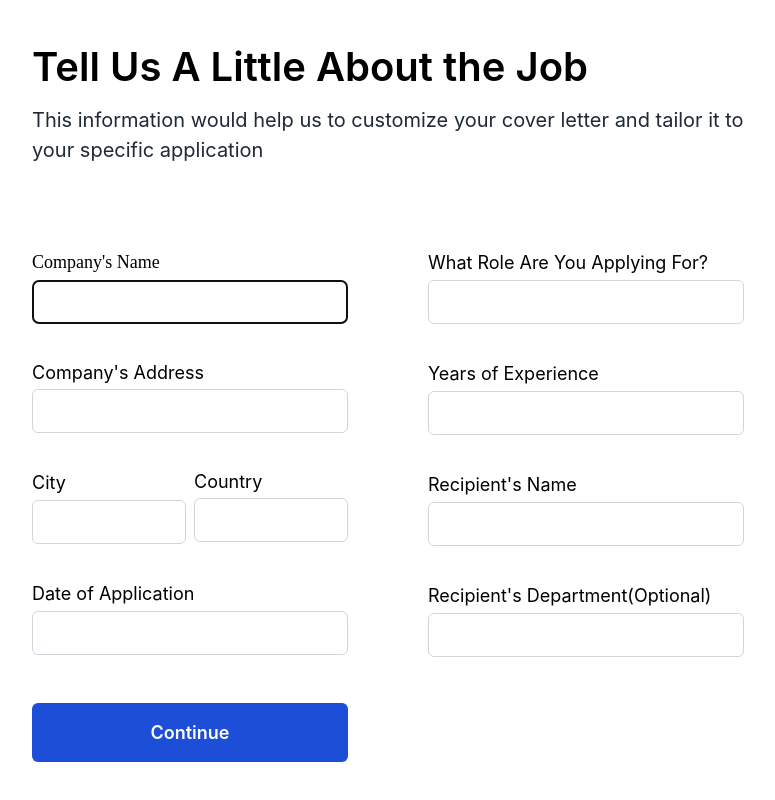
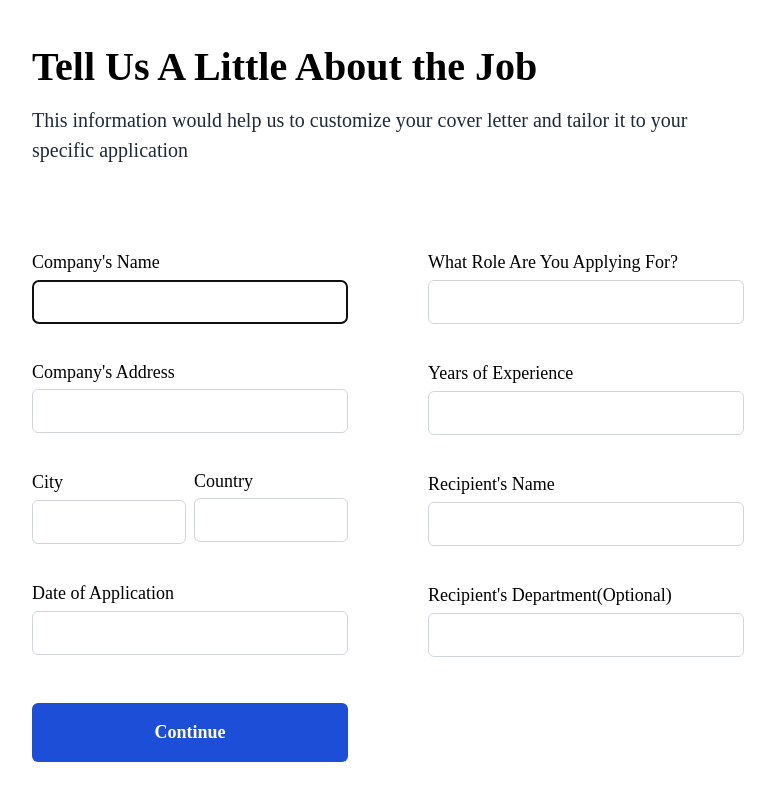
Before and after one commit to alamadrid01/Bot, a React (Create React App) app: page /upload-data in a window 1280 px wide. Shown: the part 302-1102 px from the top of the page, without its empty margins (252-1027 px from the left). Built offline with nearby package versions, Linux system fonts and the light colour scheme.

Commit message:
style: Updated the font of the components

```diff
--- a/src/components/input/InputData.js
+++ b/src/components/input/InputData.js
@@ -61,7 +61,7 @@ function InputData() {
 
 
   return (
-    <div className='bg-red px-10 md:px-[204px] md:py-[120px] py-10'>
+    <div className='bg-red px-10 md:px-[204px] md:py-[120px] font-manrope py-10'>
         <main className=' md:px-[80px] px-[80px] rounded-lg h-sreen pt-12 bg-white ' >
             <button onClick={clickHandler} className='flex  mt-[55px] gap-3 font-semibold'>
                 <img src={back} className='h-[36px] w-[36px]' alt="" />
@@ -69,7 +69,7 @@ function InputData() {
             </button>
             <h1 className="title mt-[80px] text-left font-semibold text-[40px]">Tell Us A Little About the Job</h1>
             <p className="subtitle text-left text-gray-800 mt-2 text-[20px]">This information would help us to customize your cover letter and tailor it to your specific application</p>
-            <form action="post" onSubmit={submit} className="form grid w-[100%]  md:grid-cols-2 md:gap-20 gap-12 my-[80px] grid-cols-1 ">
+            <form action="post" onSubmit={submit} className="form font-manrope grid w-[100%]  md:grid-cols-2 md:gap-20 gap-12 my-[80px] grid-cols-1 ">
                 <div className="left">
                     <div className="a flex font-manrope flex-col text-left mb-[2rem] ">
                         <label className='my-[4px] text-[18px]'>Company's Name</label>
--- a/src/index.css
+++ b/src/index.css
@@ -2,6 +2,7 @@
 @tailwind components;
 @tailwind utilities;
 
+@import url('https://fonts.googleapis.com/css2?family=Manrope:wght@200;300;400;500;600;700;800&display=swap');
 
 body {
   margin: 0;
```
